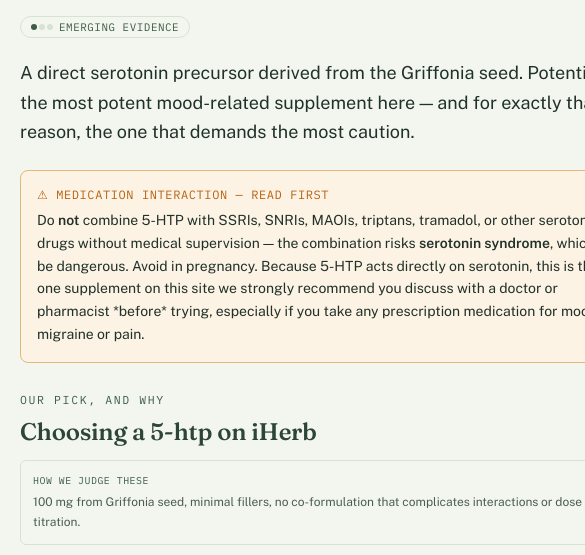
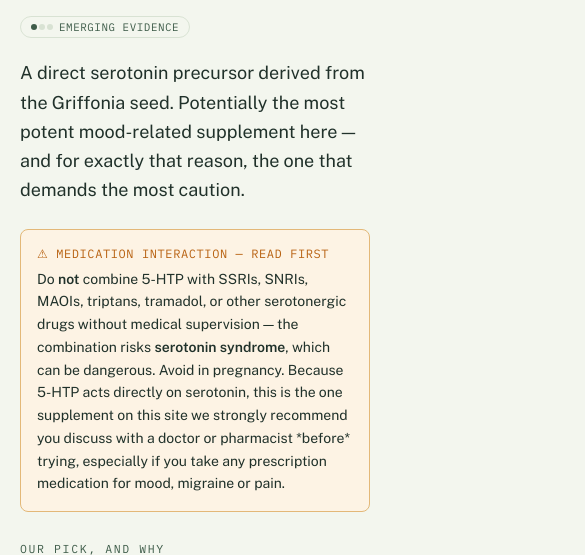
Before and after one commit to ec-twf/mindfulroots, an Astro site in the folder mindfulroots/: page /products/5-htp in a window 390 px wide. Shown: the part 221-776 px from the top of the page, 585 px wide, since content can reach past the window. Built offline with nearby package versions, Linux system fonts and the light colour scheme; Astro itself is replaced by a stand-in of ours.

Commit message:
fix: prevent product page horizontal overflow on mobile (min-w-0 on grid column)

```diff
--- a/mindfulroots/src/pages/products/[slug].astro
+++ b/mindfulroots/src/pages/products/[slug].astro
@@ -66,7 +66,7 @@ const schema = {
 
   <article class="mx-auto max-w-5xl px-5 pb-6 grid md:grid-cols-[1fr_300px] gap-10">
     <!-- Main column -->
-    <div>
+    <div class="min-w-0">
       <p class="eyebrow mb-2">{data.category}</p>
       <h1 class="font-display text-3xl sm:text-4xl text-moss-deep">{data.title}</h1>
       {data.latinName && <p class="font-mono text-sm text-ink-soft italic mt-1">{data.latinName}</p>}
```
